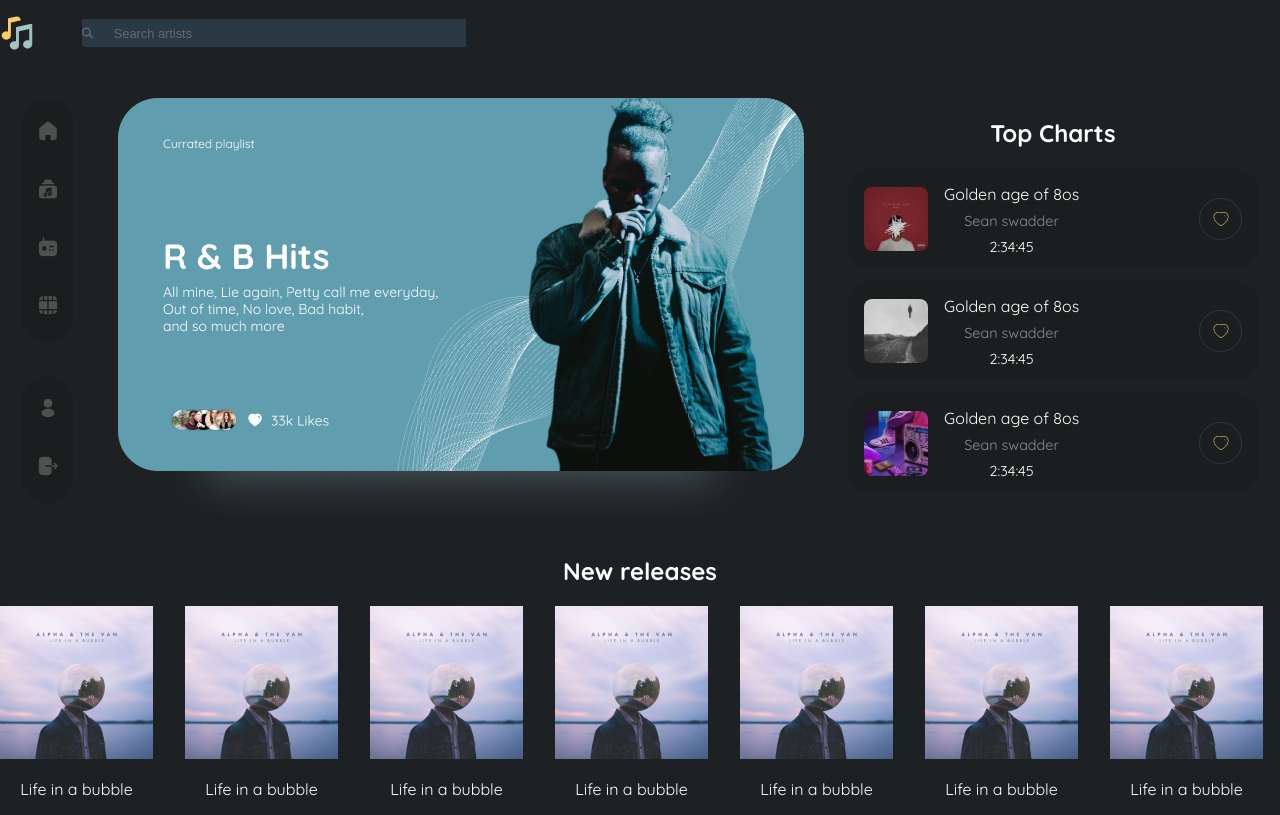
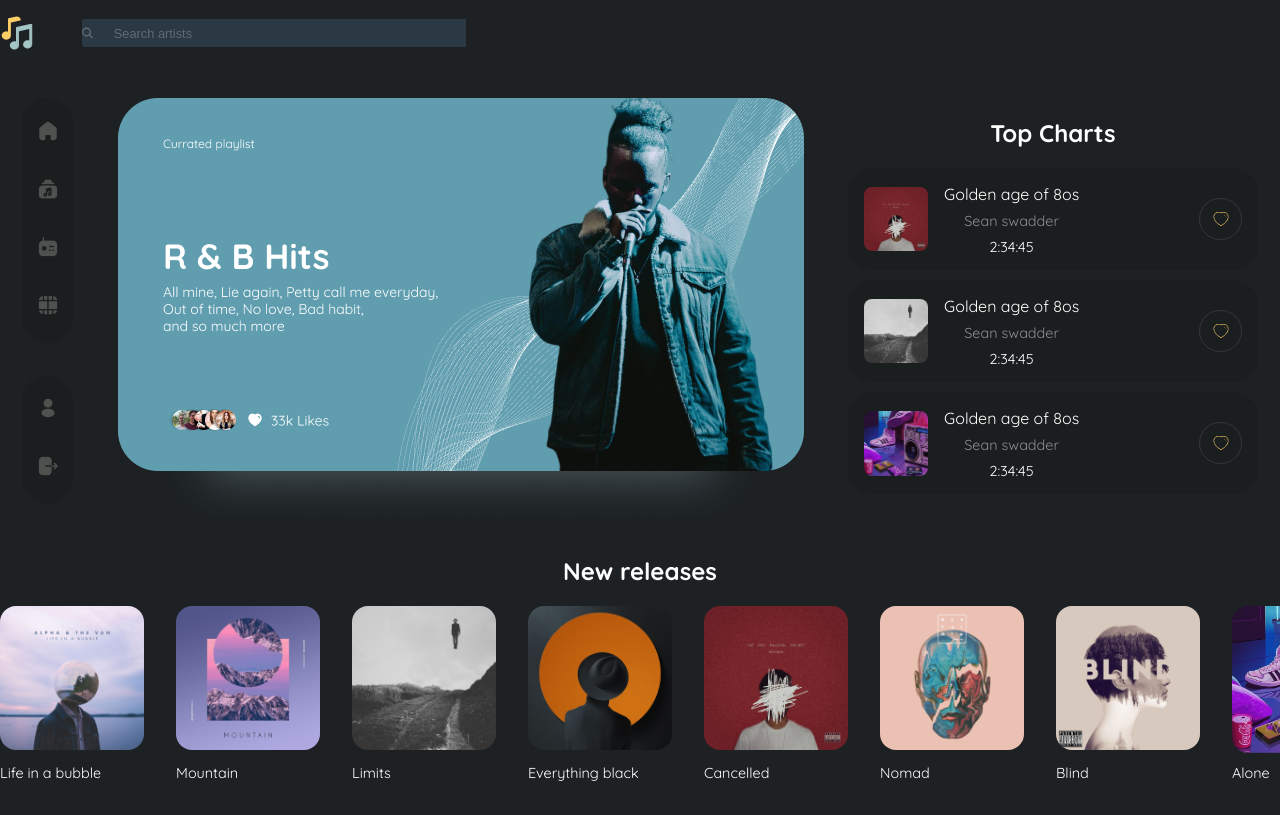
Before and after one commit to The-indigo/kaboom, a React (Create React App) app: page / in a window 1280 px wide. Built offline with nearby package versions, Linux system fonts and the light colour scheme.

Commit message:
new releases

```diff
--- a/src/components/Home/Home.css
+++ b/src/components/Home/Home.css
@@ -72,9 +72,6 @@ input::placeholder {
     width: 32%;
 }
 
-.top-charts-div {
-    /* border: 2px solid blue; */
-}
 
 .new-releases {
     display: flex;
--- a/src/components/Home/Home.js
+++ b/src/components/Home/Home.js
@@ -3,6 +3,7 @@ import { FontAwesomeIcon } from "@fortawesome/react-fontawesome";
 import { faSearch} from "@fortawesome/free-solid-svg-icons";
 import "./Home.css";
 import TopchartItem from "../shared/Topcharts/TopchartItem";
+import Newreleases from "../shared/Newreleases/Newreleases";
 
 const Home = () => {
   return (
@@ -79,72 +80,20 @@ const Home = () => {
                   <h1>New releases</h1>
 
               <div className="new-releases">
-                  <div className="new-releases-div">
-                  <div className="new-releases-image-div">
-                      <img src="images/alpha.png" alt="new release"/>
-                      </div>
-                  <p>Life in a bubble</p>
-                  </div>
-                       <div className="new-releases-div">
-                  <div className="new-releases-image-div">
-                      <img src="images/alpha.png" alt="new release"/>
-                      </div>
-                  <p>Life in a bubble</p>
-                  </div>
-                       <div className="new-releases-div">
-                  <div className="new-releases-image-div">
-                      <img src="images/alpha.png" alt="new release"/>
-                      </div>
-                  <p>Life in a bubble</p>
-                  </div>
-                       <div className="new-releases-div">
-                  <div className="new-releases-image-div">
-                      <img src="images/alpha.png" alt="new release"/>
-                      </div>
-                  <p>Life in a bubble</p>
-                  </div>
-                       <div className="new-releases-div">
-                  <div className="new-releases-image-div">
-                      <img src="images/alpha.png" alt="new release"/>
-                      </div>
-                  <p>Life in a bubble</p>
-                  </div>
-                       <div className="new-releases-div">
-                  <div className="new-releases-image-div">
-                      <img src="images/alpha.png" alt="new release"/>
-                      </div>
-                  <p>Life in a bubble</p>
-                  </div>
-                       <div className="new-releases-div">
-                  <div className="new-releases-image-div">
-                      <img src="images/alpha.png" alt="new release"/>
-                      </div>
-                  <p>Life in a bubble</p>
-                  </div>
-                       <div className="new-releases-div">
-                  <div className="new-releases-image-div">
-                      <img src="images/alpha.png" alt="new release"/>
-                      </div>
-                  <p>Life in a bubble</p>
-                  </div>
-                       <div className="new-releases-div">
-                  <div className="new-releases-image-div">
-                      <img src="images/alpha.png" alt="new release"/>
-                      </div>
-                  <p>Life in a bubble</p>
-                  </div>
-                       <div className="new-releases-div">
-                  <div className="new-releases-image-div">
-                      <img src="images/alpha.png" alt="new release"/>
-                      </div>
-                  <p>Life in a bubble</p>
-                  </div>
-                       <div className="new-releases-div">
-                  <div className="new-releases-image-div">
-                      <img src="images/alpha.png" alt="new release"/>
-                      </div>
-                  <p>Life in a bubble</p>
-                  </div>
+            <Newreleases imageSource={"images/alpha.png"} releaseTitle={"Life in a bubble"} />
+            <Newreleases imageSource={"images/mountain.png"} releaseTitle={"Mountain"} />
+            <Newreleases imageSource={"images/fly.png"} releaseTitle={"Limits"} />
+            <Newreleases imageSource={"images/sun.png"} releaseTitle={"Everything black"} />
+            <Newreleases imageSource={"images/face.png"} releaseTitle={"Cancelled"} />
+            <Newreleases imageSource={"images/ink.png"} releaseTitle={"Nomad"} />
+            <Newreleases imageSource={"images/blind.png"} releaseTitle={"Blind"} />
+            <Newreleases imageSource={"images/lead.png"} releaseTitle={"Alone"} />
+            <Newreleases imageSource={"images/black.png"} releaseTitle={"Face off"} />
+            <Newreleases imageSource={"images/mountain.png"} releaseTitle={"Gone"} />
+            <Newreleases imageSource={"images/sun.png"} releaseTitle={"Here again"} />
+
+
+
 
                   </div>
                    </section>
--- /dev/null
+++ b/src/components/shared/Newreleases/Newreleases.css
@@ -0,0 +1,18 @@
+.new-releases-div {
+    text-align: start;
+    /* border: 2px solid red; */
+}
+
+.new-releases-div p {
+    font-size: .9rem;
+}
+
+.new-releases-image-div {
+    width: 9rem;
+    height: 9rem;
+}
+
+.new-releases-image-div img {
+    border-radius: 1rem;
+    width: 100%;
+}
--- /dev/null
+++ b/src/components/shared/Newreleases/Newreleases.js
@@ -0,0 +1,15 @@
+import React from "react";
+import "./Newreleases.css";
+const Newreleases = ({imageSource,releaseTitle}) => {
+    return (
+        <>
+                          <div className="new-releases-div">
+                  <div className="new-releases-image-div">
+                      <img src={imageSource} alt="new release"/>
+                      </div>
+                  <p>{releaseTitle}</p>
+                  </div>
+        </>
+    )
+}
+export default Newreleases;
--- a/src/components/shared/Topcharts/TopchartItem.css
+++ b/src/components/shared/Topcharts/TopchartItem.css
@@ -1,8 +1,3 @@
-p {
-    /* margin-bottom: 0; */
-    /* margin-top: 0; */
-}
-
 .top-charts-item {
     background-color: #1A1E1F;
     display: flex;
```
